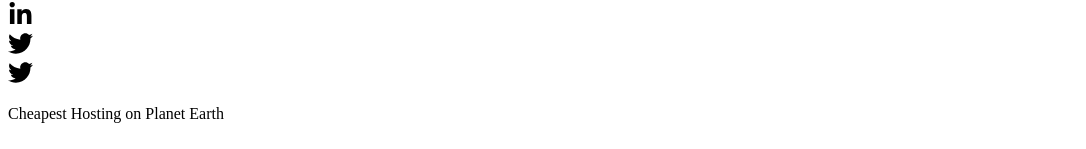
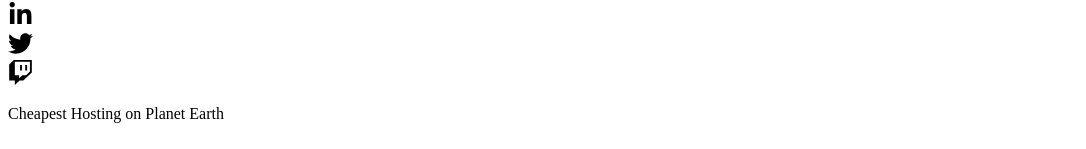
Before and after one commit to mkeloo/Cloud-Web-Mockup-Website, a React (Create React App) app: page / in a window 1280 px wide. Shown: the part 512-661 px from the top of the page, without its empty margins (0-1086 px from the left). Built offline with nearby package versions, Linux system fonts and the light colour scheme; the HTML template or start-up script is replaced by a standard one.

Commit message:
warnings removal

```diff
--- a/src/Components/Navbar/Navbar.jsx
+++ b/src/Components/Navbar/Navbar.jsx
@@ -139,7 +139,7 @@ const Navbar = () => {
               </div>
 
               <div className="flex items-center justify-center rounded-md shadow-md shadow-lightColor p-3 cursor-pointer">
-                <FaTwitter size={25} />
+                <FaTwitch size={25} />
               </div>
             </div>
           </div>
```
